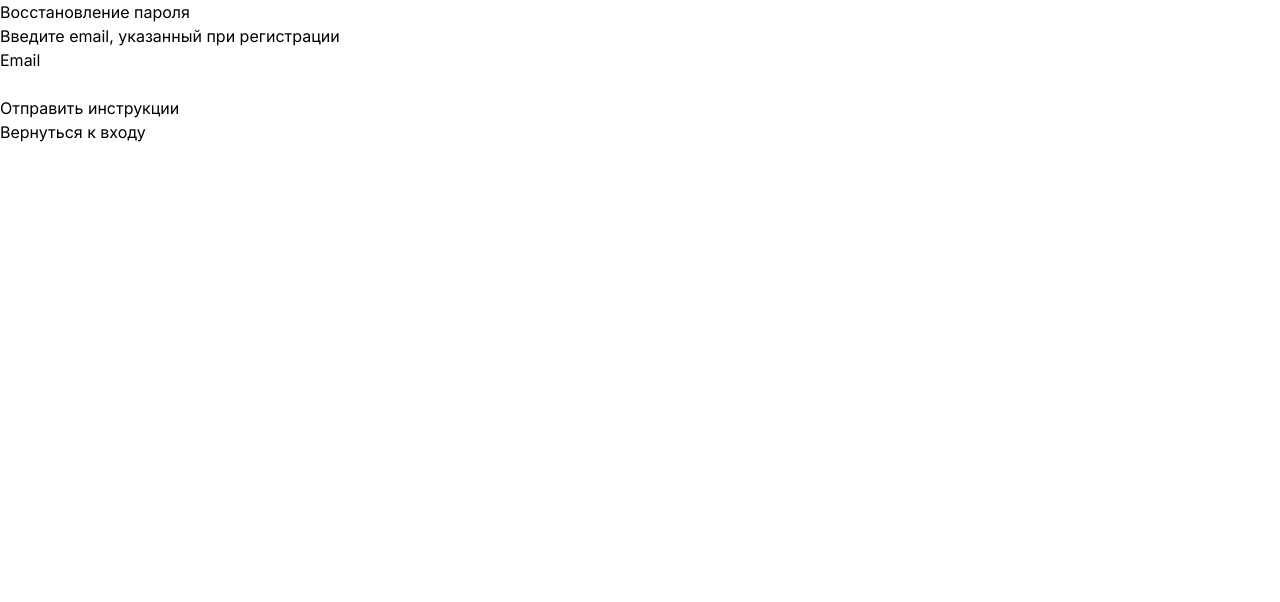
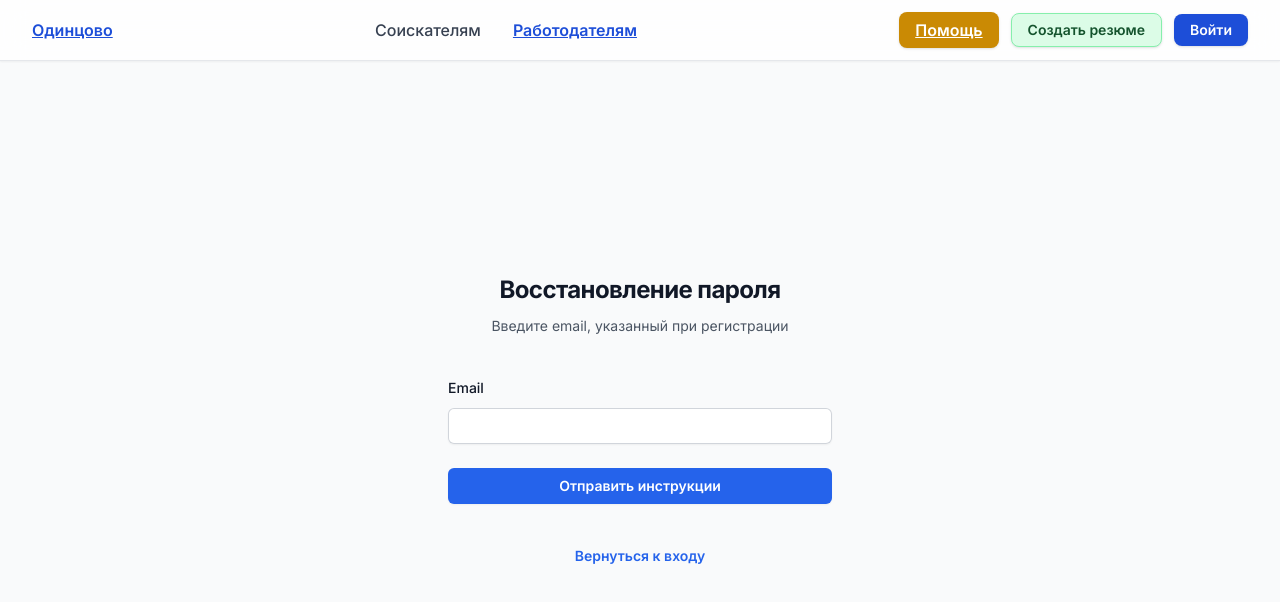
Before and after one commit to Konstantin-005/jobfind-fr, a Next.js app: page /forgot-password in a window 1280 px wide. Shown: the top 602 px of the page. Built offline with nearby package versions, Linux system fonts and the light colour scheme.

Commit message:
Новый коммит

```diff
--- /dev/null
+++ b/app/client-layout.tsx
@@ -0,0 +1,12 @@
+'use client';
+
+import Header from './components/Header';
+
+export default function ClientLayout({ children }: { children: React.ReactNode }) {
+  return (
+    <>
+      <Header />
+      <main className="min-h-screen bg-gray-50">{children}</main>
+    </>
+  );
+}
--- /dev/null
+++ b/app/components/Header.tsx
@@ -0,0 +1,100 @@
+'use client';
+
+import Link from 'next/link';
+import { useUser } from './useUser';
+import { useEffect, useState, useRef } from 'react';
+
+export default function Header() {
+  const { role, logout } = useUser();
+  const [isClient, setIsClient] = useState(false);
+  const [dropdownOpen, setDropdownOpen] = useState(false);
+  const dropdownRef = useRef<HTMLDivElement>(null);
+
+  useEffect(() => {
+    setIsClient(true);
+  }, []);
+
+  // Закрытие dropdown при клике вне меню
+  useEffect(() => {
+    function handleClickOutside(event: MouseEvent) {
+      if (dropdownRef.current && !dropdownRef.current.contains(event.target as Node)) {
+        setDropdownOpen(false);
+      }
+    }
+    if (dropdownOpen) {
+      document.addEventListener('mousedown', handleClickOutside);
+    } else {
+      document.removeEventListener('mousedown', handleClickOutside);
+    }
+    return () => {
+      document.removeEventListener('mousedown', handleClickOutside);
+    };
+  }, [dropdownOpen]);
+
+  if (!isClient) return null;
+
+  return (
+    <header className="w-full fixed top-0 left-0 z-30 bg-white/80 backdrop-blur-md shadow-sm border-b border-gray-200">
+      <div className="max-w-7xl mx-auto flex items-center justify-between py-3 px-4 md:px-8">
+        {/* Left: Город + Навигация для job_seeker */}
+        <div className="flex items-center gap-4">
+          <Link href="#" className="text-blue-700 underline text-base font-semibold hover:text-blue-900 transition">Одинцово</Link>
+          {role === 'job_seeker' && (
+            <>
+              <Link href="#" className="text-blue-700 underline text-base font-semibold hover:text-blue-900 transition">Мои резюме</Link>
+              <Link href="#" className="text-blue-700 underline text-base font-semibold hover:text-blue-900 transition">Мои отклики</Link>
+            </>
+          )}
+        </div>
+        {/* Center: Навигация для других ролей */}
+        {role !== 'job_seeker' && (
+          <nav className="hidden md:flex items-center gap-8">
+            {role === 'guest' && <>
+              <Link href="#" className="text-gray-700 text-base font-medium hover:text-blue-700 transition">Соискателям</Link>
+              <Link href="#" className="text-blue-700 text-base font-semibold underline hover:text-blue-900 transition">Работодателям</Link>
+            </>}
+            {role === 'employer' && <>
+              <Link href="#" className="text-gray-700 text-base font-medium hover:text-blue-700 transition">Мои вакансии</Link>
+              <Link href="#" className="text-blue-700 text-base font-semibold underline hover:text-blue-900 transition">Отклики</Link>
+            </>}
+          </nav>
+        )}
+        {/* Right: Кнопки */}
+        <div className="flex items-center gap-2 md:gap-3">
+          <Link href="#" className={`text-blue-700 underline text-base font-semibold hover:text-blue-900 transition${role === 'job_seeker' ? '' : ' bg-yellow-600 text-white px-4 py-1.5 rounded-lg shadow hover:bg-yellow-700'}`}>Помощь</Link>
+          {role === 'guest' && <>
+            <Link href="#" className="bg-green-100 text-green-900 px-4 py-1.5 rounded-lg text-sm font-semibold border border-green-300 shadow hover:bg-green-200 transition">Создать резюме</Link>
+            <Link href="/login" className="bg-blue-700 text-white px-4 py-1.5 rounded-lg text-sm font-semibold shadow hover:bg-blue-800 transition">Войти</Link>
+          </>}
+          {(role === 'job_seeker' || role === 'employer') && <>
+            <div className="relative" ref={dropdownRef}>
+              <button
+                onClick={() => setDropdownOpen((open) => !open)}
+                className="bg-gray-900 text-white px-4 py-1.5 rounded-lg text-sm font-semibold shadow hover:bg-gray-800 transition focus:outline-none"
+              >
+                Личный кабинет
+              </button>
+              {dropdownOpen && (
+                <div className="absolute right-0 mt-2 w-40 bg-white border border-gray-200 rounded-lg shadow-lg z-50 animate-fade-in">
+                  <Link
+                    href="/settings"
+                    className="block px-4 py-2 text-gray-700 hover:bg-gray-100 rounded-t-lg transition"
+                    onClick={() => setDropdownOpen(false)}
+                  >
+                    Настройки
+                  </Link>
+                  <button
+                    onClick={() => { setDropdownOpen(false); logout(); }}
+                    className="w-full text-left px-4 py-2 text-red-600 hover:bg-gray-100 rounded-b-lg transition"
+                  >
+                    Выйти
+                  </button>
+                </div>
+              )}
+            </div>
+          </>}
+        </div>
+      </div>
+    </header>
+  );
+}
--- /dev/null
+++ b/app/components/useUser.ts
@@ -0,0 +1,60 @@
+import { useEffect, useState } from 'react';
+
+// В реальном проекте здесь будет логика получения пользователя из localStorage, cookie или контекста
+export type UserRole = 'guest' | 'job_seeker' | 'employer';
+
+function parseJwt(token: string): any {
+  try {
+    const base64Url = token.split('.')[1];
+    const base64 = base64Url.replace(/-/g, '+').replace(/_/g, '/');
+    const jsonPayload = decodeURIComponent(
+      atob(base64)
+        .split('')
+        .map(function (c) {
+          return '%' + ('00' + c.charCodeAt(0).toString(16)).slice(-2);
+        })
+        .join('')
+    );
+    return JSON.parse(jsonPayload);
+  } catch {
+    return null;
+  }
+}
+
+export function useUser(): { role: UserRole; logout: () => void } {
+  const [role, setRole] = useState<UserRole>('guest');
+
+  useEffect(() => {
+    function updateRole() {
+      const userType = typeof window !== 'undefined' ? localStorage.getItem('user_type') : null;
+      if (!userType) return setRole('guest');
+      if (userType === 'job_seeker') return setRole('job_seeker');
+      if (userType === 'employer') return setRole('employer');
+      setRole('guest');
+    }
+    updateRole();
+    window.addEventListener('storage', updateRole);
+    return () => window.removeEventListener('storage', updateRole);
+  }, []);
+
+  // Для обновления роли после логина/логаута в этом же окне
+  useEffect(() => {
+    const interval = setInterval(() => {
+      const userType = typeof window !== 'undefined' ? localStorage.getItem('user_type') : null;
+      const newRole: UserRole =
+        !userType ? 'guest' :
+        userType === 'job_seeker' ? 'job_seeker' :
+        userType === 'employer' ? 'employer' : 'guest';
+      setRole(prev => prev !== newRole ? newRole : prev);
+    }, 1000);
+    return () => clearInterval(interval);
+  }, []);
+
+  function logout() {
+    localStorage.removeItem('token');
+    localStorage.removeItem('user_type');
+    setRole('guest');
+  }
+
+  return { role, logout };
+}
--- a/app/forgot-password/page.tsx
+++ b/app/forgot-password/page.tsx
@@ -16,9 +16,8 @@ export default function ForgotPassword() {
     setError('');
     setSuccess('');
     setIsLoading(true);
-
     try {
-      const response = await authApi.forgotPassword(email);
+      const response = await authApi.forgotPassword({ email });
 
       if (response.error) {
         setError(response.error);
--- a/app/layout.tsx
+++ b/app/layout.tsx
@@ -1,6 +1,9 @@
 import type { Metadata } from 'next'
 import { Inter } from 'next/font/google'
 import './globals.css'
+import dynamic from 'next/dynamic'
+
+const Header = dynamic(() => import('./components/Header'), { ssr: false })
 
 const inter = Inter({ subsets: ['latin'] })
 
@@ -38,6 +41,7 @@ export default function RootLayout({
         />
       </head>
       <body className={inter.className}>
+        <Header />
         <main className="min-h-screen bg-gray-50">
           {children}
         </main>
--- a/app/login/page.tsx
+++ b/app/login/page.tsx
@@ -19,15 +19,17 @@ export default function Login() {
     setIsLoading(true);
 
     try {
-      const response = await authApi.login(email, password);
+      const response = await authApi.login({ email, password });
 
       if (response.error) {
         setError(response.error);
       } else if (response.data) {
-        // Сохраняем токен в localStorage
+        // Сохраняем токен и user_type в localStorage
         localStorage.setItem('token', response.data.token);
-        // Перенаправляем на главную страницу
-        router.push('/');
+        if (response.data.user && response.data.user.user_type) {
+          localStorage.setItem('user_type', response.data.user.user_type);
+        }
+        window.location.href = '/';
       }
     } catch (err) {
       setError('Произошла ошибка при входе');
@@ -50,7 +52,6 @@ export default function Login() {
             {error}
           </div>
         )}
-
         <form className="space-y-6" onSubmit={handleSubmit}>
           <div>
             <label htmlFor="email" className="block text-sm font-medium leading-6 text-gray-900">
--- a/app/types/auth.ts
+++ b/app/types/auth.ts
@@ -23,7 +23,9 @@ export interface AuthResponse {
   user: {
     id: string;
     email: string;
+    user_type?: 'job_seeker' | 'employer';
   };
+  user_type?: 'job_seeker' | 'employer';
 }
 
 export interface MessageResponse {
--- /dev/null
+++ b/postcss.config.js
@@ -0,0 +1,6 @@
+module.exports = {
+  plugins: {
+    tailwindcss: {},
+    autoprefixer: {},
+  },
+}
--- /dev/null
+++ b/tailwind.config.js
@@ -0,0 +1,13 @@
+/** @type {import('tailwindcss').Config} */
+module.exports = {
+  content: [
+    './app/**/*.{js,ts,jsx,tsx}',
+    './pages/**/*.{js,ts,jsx,tsx}',
+    './components/**/*.{js,ts,jsx,tsx}',
+    './src/**/*.{js,ts,jsx,tsx}',
+  ],
+  theme: {
+    extend: {},
+  },
+  plugins: [],
+}
```
Also changed, not shown: app/page.tsx (+24 -20 lines).
